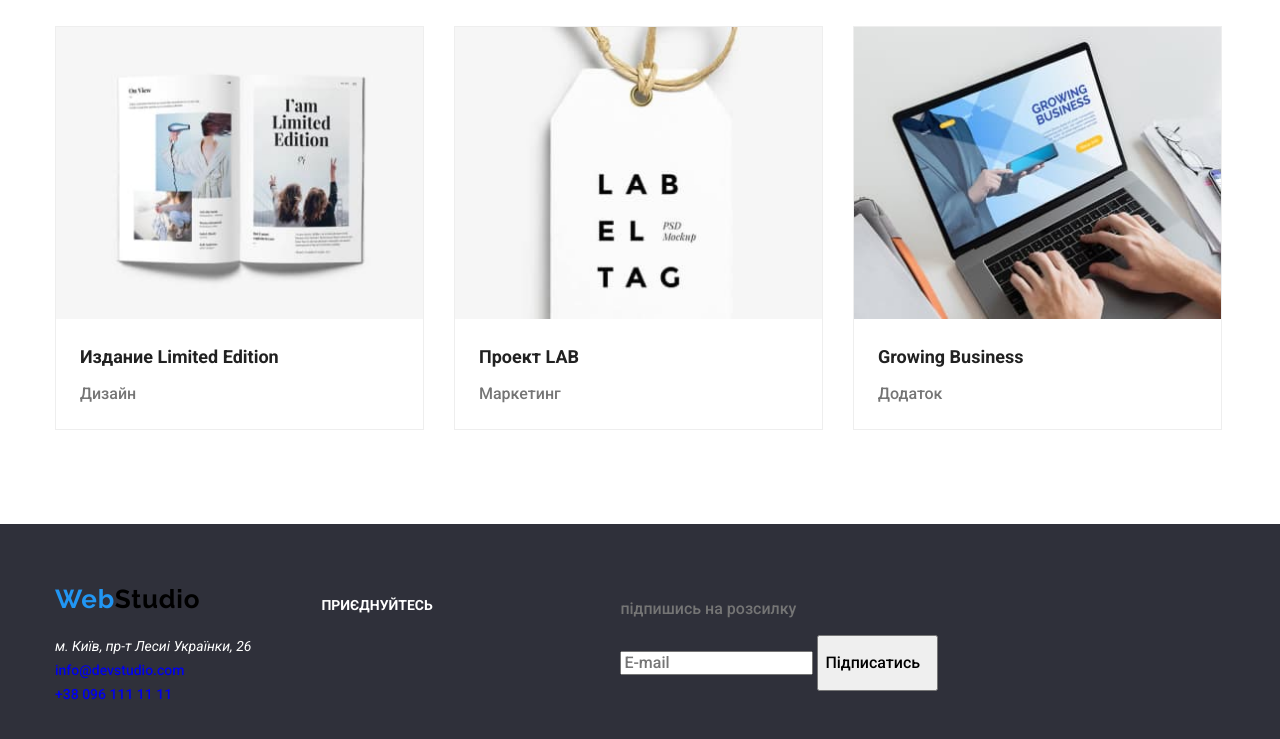
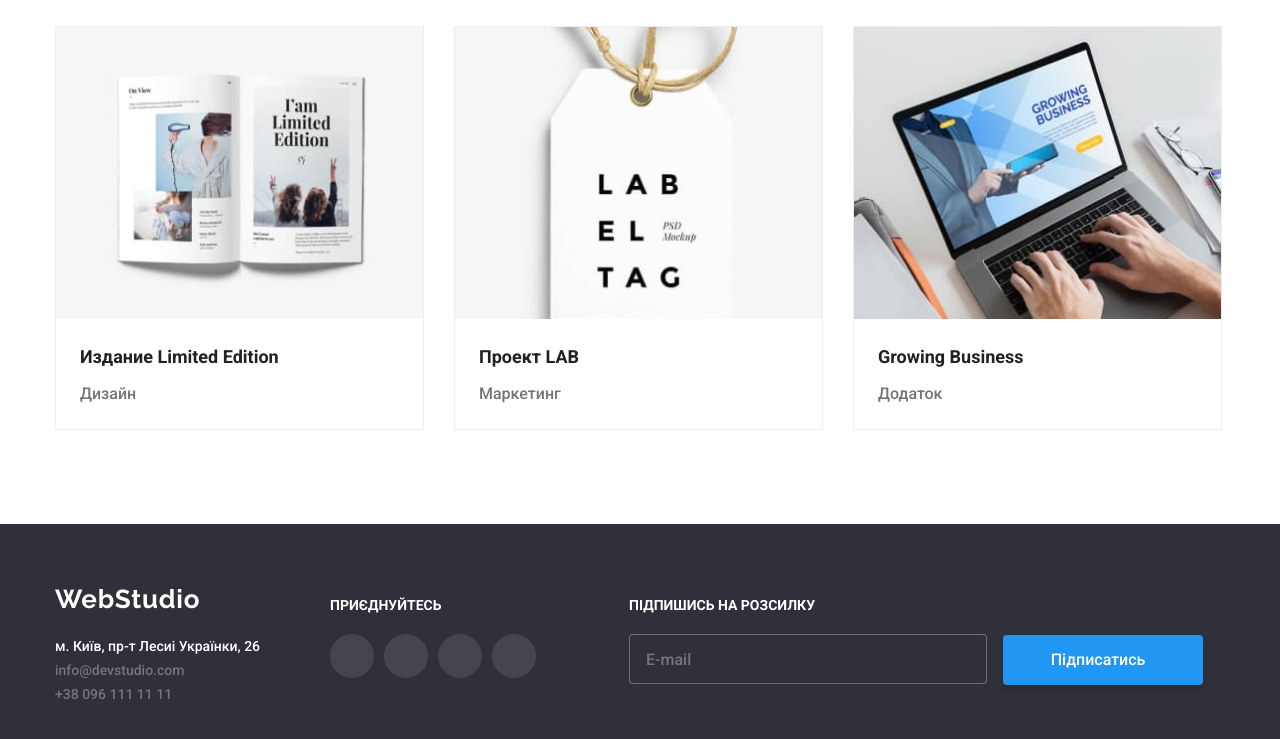
Before and after one commit to OlegBegen/goit-markup-hw-08--, a plain HTML site: page portfolio.html in a window 1280 px wide. Shown: the part 1087-1826 px from the top of the page. Drawn offline with nearby package versions, Linux system fonts and the light colour scheme.

Commit message:
fix footer portfolio

```diff
--- a/portfolio.html
+++ b/portfolio.html
@@ -182,48 +182,45 @@
 
     <!-- Футер -->
     <footer class="page-footer">
-      <div class="footer container">
+      <div class="container footer">
         <div class="page-footer__contact">
-          <a class="logo" href="./index.html">Web<samp class="logo-second logo-footer">Studio</samp>
-          </a>
-          <div class="page-footer__adress">
-            <address class="adsress-styles">м. Київ, пр-т Лесиі Українки, 26</address>
+          <a class="logo logo--footer" href="./index.html">Web<samp class="logo-second logo--footer">Studio</samp></a>
+          <address class="page-footer__adress">м. Київ, пр-т Лесиі Українки, 26</address>
           <ul class="contact list">
             <li>
-                <a href="mailto:info@devstudio.com" class="cont-list">info@devstudio.com</a>
+              <a href="mailto:info@devstudio.com" class="footer-contact__list">info@devstudio.com</a>
             </li>
             <li>
-                <a href="tel:+380961111111" class="cont-list">+38 096 111 11 11</a>
+              <a href="tel:+380961111111" class="footer-contact__list">+38 096 111 11 11</a>
             </li>
           </ul>
-          </div>
         </div>
         <div class="page-footer__sotial">
           <p class="page-footer_title">ПРИЄДНУЙТЕСЬ</p>
           <ul class="social-networks__list list footer-sotial__item">
             <li>
-              <a href="" class="social-networks__icon page-footer__social">
+              <a href="" class="social-networks__icon page-footer--social">
                 <svg class="social-networks__title">
                   <use href="./images/sprit.svg#icon-instagram"></use>
                 </svg>
               </a>
             </li>
             <li>
-              <a href="" class="social-networks__icon page-footer__social">
+              <a href="" class="social-networks__icon page-footer--social">
                 <svg class="social-networks__title">
                   <use href="./images/sprit.svg#icon-twitter"></use>
                 </svg>
               </a>
             </li>
             <li>
-              <a href="" class="social-networks__icon page-footer__social">
+              <a href="" class="social-networks__icon page-footer--social">
                 <svg class="social-networks__title">
                   <use href="./images/sprit.svg#icon-facebook"></use>
                 </svg>
               </a>
             </li>
             <li>
-              <a href="" class="social-networks__icon page-footer__social">
+              <a href="" class="social-networks__icon page-footer--social">
                 <svg class="social-networks__title">
                   <use href="./images/sprit.svg#icon-linkedin"></use>
                 </svg>
@@ -231,9 +228,8 @@
             </li>
           </ul>
         </div>
-        <div class="futter-rossylka">
-          <p class="to-us">підпишись на розсилку</p>
-          <form class="rossylka">
+        <form class="page-footer__email">
+          <p class="page-footer_title --rossylka-title">підпишись на розсилку</p>
           <input type="email" name="mail" id="mail" placeholder="E-mail">
           <label for="mail"></label>
           <button type="submit">
@@ -244,7 +240,6 @@
           </button>
         </form>
       </div>
-      </div>
     </footer>
   </body>
 </html>
```
Lines whose indentation alone changed are shown as unchanged.
